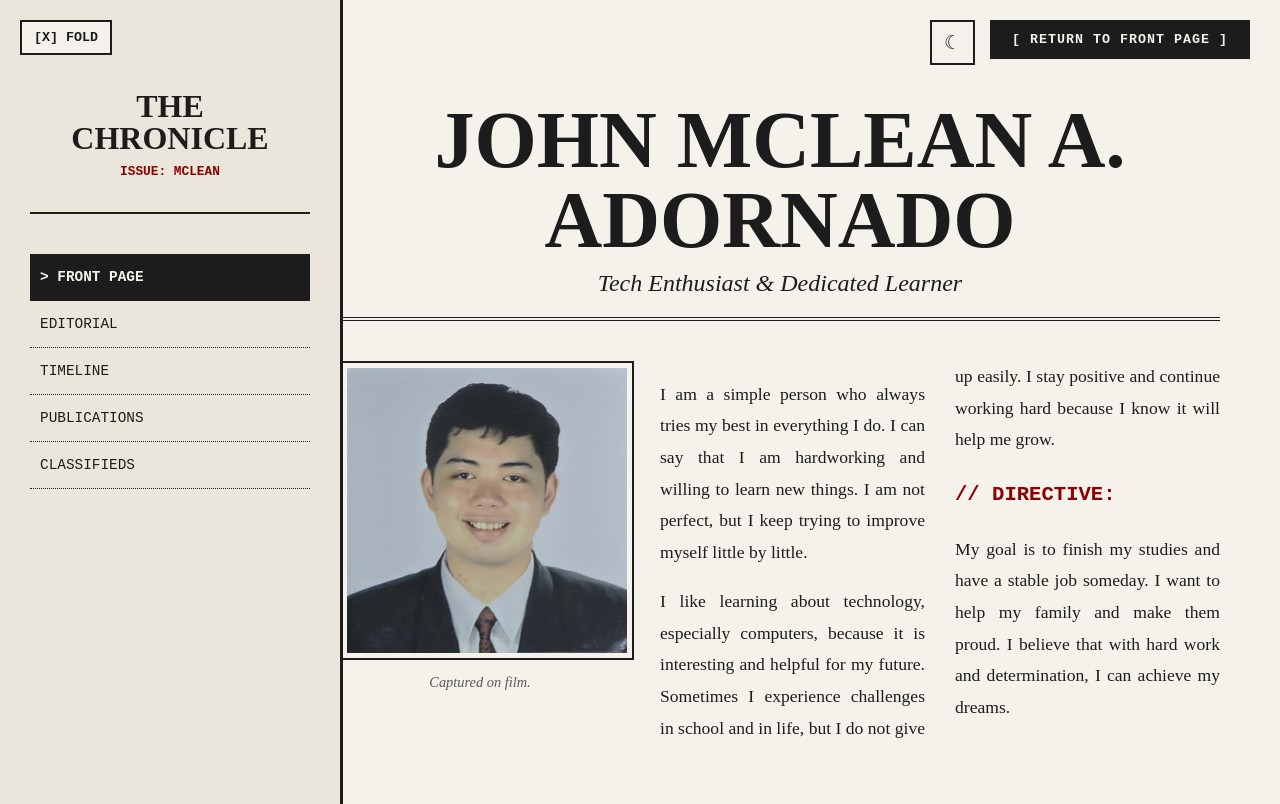
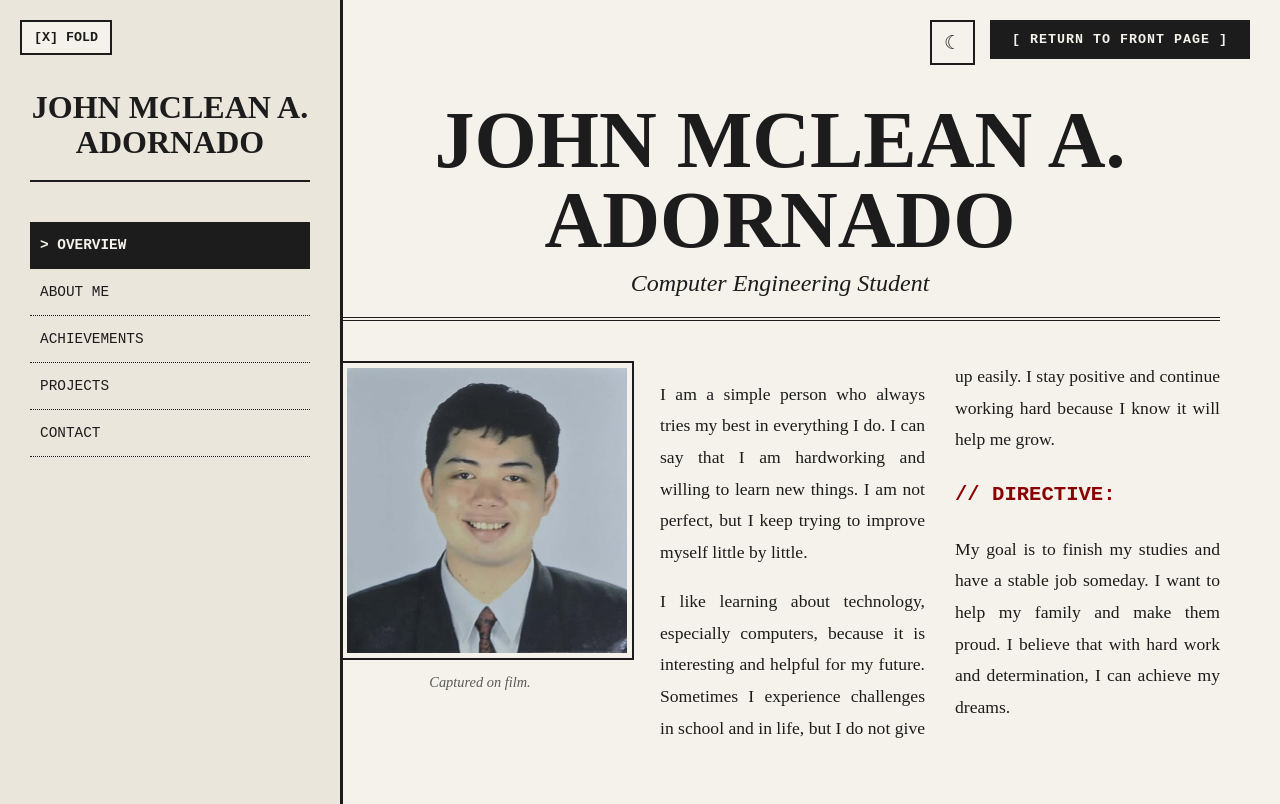
Before and after one commit to mmbtoledo/portfolio-invite, a React (Vite) app: page /member-three in a window 1280 px wide. Built offline with nearby package versions, Linux system fonts and the light colour scheme.

Commit message:
Home page

```diff
--- a/src/Home.jsx
+++ b/src/Home.jsx
@@ -38,7 +38,7 @@ function Home() {
     {
       id: 'No. 01',
       name: 'Jei Ervin R. Icalabis',
-      role: 'Hardware Specialist',
+      role: 'Computer Engineering Student',
       desc: 'A dedicated artisan with a profound interest in the mechanical and the electrical. Eager to unearth the workings of modern machinery and apply classic ingenuity.',
       skills: ['C++', 'HTML', 'CSS', 'PYTHON', 'HARDWARE'],
       path: '/member-one',
@@ -47,7 +47,7 @@ function Home() {
     {
       id: 'No. 02',
       name: 'Michael Benedict F. Toledo',
-      role: 'Computer Engineering',
+      role: 'Computer Engineering Student',
       desc: 'A scholar of technology and system architecture. Enjoys exploring the delicate interface between hardware and software, safeguarding systems like an archivist.',
       skills: ['C++', 'PYTHON', 'JAVA', 'MYSQL', 'NETWORKING'],
       path: '/member-two',
@@ -56,7 +56,7 @@ function Home() {
     {
       id: 'No. 03',
       name: 'John Mclean A. Adornado',
-      role: 'Tech Enthusiast & Learner',
+      role: 'Computer Engineering Student',
       desc: 'A steadfast apprentice of the digital age who endeavors to master his craft. Focused on building a solid foundation of knowledge to endure the test of time.',
       skills: ['HTML', 'CSS', 'C++', 'TROUBLESHOOTING', 'LOGIC'],
       path: '/member-three',
@@ -94,10 +94,10 @@ function Home() {
         <div style={{ display: 'flex', justifyContent: 'space-between', alignItems: 'flex-start', marginBottom: '80px', paddingLeft: '40px' }}>
           <motion.div initial={{ opacity: 0, x: -20 }} animate={{ opacity: 1, x: 0 }} transition={{ duration: 1 }}>
             <p style={{ fontFamily: '"Courier New", monospace', letterSpacing: '2px', fontSize: '0.85rem', color: theme.textMuted, margin: '0 0 15px 0', textTransform: 'uppercase' }}>
-              Archive / Batch 2026 / Group IV
+              Archive / Group IV
             </p>
             <h1 style={{ fontSize: '4.5rem', margin: '0', fontWeight: 'normal', color: theme.textMain, lineHeight: '1.1' }}>
-              The Team <br/> <span style={{ fontStyle: 'italic', color: theme.accent }}>Dossier</span>
+              The Team's <br/> <span style={{ fontStyle: 'italic', color: theme.accent }}>Portfolio</span>
             </h1>
           </motion.div>
 
--- a/src/MemberThree.jsx
+++ b/src/MemberThree.jsx
@@ -2,6 +2,13 @@ import { useState } from 'react';
 import { Link } from 'react-router-dom';
 import { motion, AnimatePresence } from 'framer-motion';
 import mcleanImg from './assets/2.2.jpg';
+
+// --- IMPORT CERTIFICATES FROM MemberThree FOLDER ---
+import cert1 from './MemberThree/Conduct Award.jpg';
+import cert2 from './MemberThree/Honesty Award.jpg';
+import cert3 from './MemberThree/Marian Award.jpg';
+import cert4 from './MemberThree/Most Active Participation Award.jpg';
+import cert5 from './MemberThree/Squal Goals Certificate.jpg';
 
 function MemberThree() {
   const [activeTab, setActiveTab] = useState('home');
@@ -30,45 +37,48 @@ function MemberThree() {
 
   const theme = isDarkMode ? darkTheme : lightTheme;
 
+  // Updated Tab Order and Labels
   const tabs = [
-    { id: 'home', label: 'Front Page' },
-    { id: 'about', label: 'Editorial' },
-    { id: 'journey', label: 'Timeline' },
-    { id: 'projects', label: 'Publications' },
-    { id: 'connect', label: 'Classifieds' }
+    { id: 'home', label: 'Overview' },
+    { id: 'about', label: 'About Me' },
+    { id: 'journey', label: 'Achievements' },
+    { id: 'projects', label: 'Projects' },
+    { id: 'connect', label: 'Contact' }
   ];
 
-  // Data populated from Portfolio
+  // Data populated from Portfolio using exact certificate images
   const timelineData = [
-    { id: 1, img: mcleanImg, title: 'Project Management', date: 'Academic Milestone', desc: 'Consistently completed school projects on time, demonstrating strong time management and responsibility.' },
-    { id: 2, img: mcleanImg, title: 'Technical Proficiency', date: 'Skill Development', desc: 'Significantly improved skills in using computers, moving beyond basics into structured learning.' },
-    { id: 3, img: mcleanImg, title: 'Hardware Diagnostics', date: 'Skill Development', desc: 'Learned basic troubleshooting in computers, gaining the ability to identify and resolve common technical issues.' },
-    { id: 4, img: mcleanImg, title: 'Continuous Growth', date: 'Academic Milestone', desc: 'Finished tasks and assignments with maximum effort, continually studying and improving technical skills.' },
+    { id: 1, img: cert1, title: 'Conduct Award', date: 'Academic Milestone', desc: 'Recognized for excellent behavior, strong moral principles, and serving as a role model to peers.' },
+    { id: 2, img: cert2, title: 'Honesty Award', date: 'Academic Milestone', desc: 'Awarded for demonstrating integrity, truthfulness, and trustworthy character within the academic community.' },
+    { id: 3, img: cert3, title: 'Marian Award', date: 'Academic Milestone', desc: 'Honored with the Marian Award for embodying the core values and spirit of the institution.' },
+    { id: 4, img: cert4, title: 'Most Active Participation Award', date: 'Academic Milestone', desc: 'Acknowledged for consistent enthusiasm, engagement, and active involvement in school activities.' },
+    { id: 5, img: cert5, title: 'Squad Goals Certificate', date: 'Team Achievement', desc: 'A special recognition highlighting teamwork, collaboration, and collective success with peers.' },
   ];
 
+  // Updated Publications Data with Actual GitHub Repositories
   const publicationsData = [
     {
       id: 1,
-      title: 'Software Fundamentals',
-      category: 'PROGRAMMING',
-      desc: 'Engaged in basic programming and coding activities, developing simple programs using C++, HTML, and CSS.',
-      codeLink: 'https://github.com/',
+      title: 'Interactive Dashboard',
+      category: 'WEB DEVELOPMENT',
+      desc: 'A dynamic interface designed to streamline data visualization and user management through an interactive dashboard layout.',
+      codeLink: 'https://github.com/mjmadornado-byte/Dashboard',
       siteLink: null,
     },
     {
       id: 2,
-      title: 'Hardware Assembly',
-      category: 'SYSTEM ARCHITECTURE',
-      desc: 'Gained hands-on experience in learning how to build and set up basic computer systems.',
-      codeLink: null,
+      title: 'University Enrollment Portal',
+      category: 'SYSTEMS ENGINEERING',
+      desc: 'A comprehensive academic portal engineered to facilitate and manage the student enrollment process efficiently.',
+      codeLink: 'https://github.com/mjmadornado-byte/university',
       siteLink: null,
     },
     {
       id: 3,
-      title: 'Tech-Driven Research',
-      category: 'ACADEMIC PROJECTS',
-      desc: 'Completed various school projects related to technology, researching and applying new technological concepts.',
-      codeLink: null,
+      title: 'Crypto Pulse',
+      category: 'FINTECH',
+      desc: 'A cryptocurrency tracking platform built to provide real-time data, market trends, and analytical insights.',
+      codeLink: 'https://github.com/mjmadornado-byte/crypto-pulseee',
       siteLink: null,
     }
   ];
@@ -118,8 +128,9 @@ function MemberThree() {
             style={{ width: '280px', backgroundColor: theme.panel, borderRight: `3px solid ${theme.border}`, padding: '90px 30px 30px 30px', display: 'flex', flexDirection: 'column', zIndex: 40, position: 'fixed', height: '100vh', overflowY: 'auto' }}
           >
             <div style={{ marginBottom: '40px', textAlign: 'center', borderBottom: `2px solid ${theme.border}`, paddingBottom: '20px' }}>
-              <h2 style={{ margin: '0', fontFamily: '"Playfair Display", serif', fontSize: '2rem', textTransform: 'uppercase', lineHeight: '1' }}>THE <br/>CHRONICLE</h2>
-              <p style={{ fontFamily: '"Courier New", monospace', fontSize: '0.8rem', marginTop: '10px', color: theme.accent, fontWeight: 'bold' }}>ISSUE: MCLEAN</p>
+              <h2 style={{ margin: '0', fontFamily: '"Playfair Display", serif', fontSize: '2rem', textTransform: 'uppercase', lineHeight: '1.1' }}>
+                John Mclean A. Adornado
+              </h2>
             </div>
 
             <div style={{ display: 'flex', flexDirection: 'column', gap: '0' }}>
@@ -140,13 +151,13 @@ function MemberThree() {
       <div style={{ flex: 1, marginLeft: isSidebarOpen ? '280px' : '0', transition: 'margin-left 0.4s ease', padding: '100px 60px 60px 60px', position: 'relative', display: 'flex', justifyContent: 'center' }}>
         <AnimatePresence mode="wait">
 
-          {/* HOME TAB */}
+          {/* HOME / OVERVIEW TAB */}
           {activeTab === 'home' && (
             <motion.div key="home" variants={contentVariants} initial="hidden" animate="visible" exit="exit" style={{ maxWidth: '1000px', width: '100%', margin: '0 auto' }}>
 
               <div style={{ borderBottom: `4px double ${theme.border}`, paddingBottom: '20px', marginBottom: '40px', textAlign: 'center' }}>
                 <h1 style={{ fontSize: '5rem', margin: '0', fontFamily: '"Playfair Display", serif', textTransform: 'uppercase', lineHeight: '1' }}>John McLean A. Adornado</h1>
-                <p style={{ fontSize: '1.5rem', margin: '10px 0 0 0', fontStyle: 'italic' }}>Tech Enthusiast & Dedicated Learner</p>
+                <p style={{ fontSize: '1.5rem', margin: '10px 0 0 0', fontStyle: 'italic' }}>Computer Engineering Student</p>
               </div>
 
               <div style={{ display: 'grid', gridTemplateColumns: '1fr 2fr', gap: '40px' }}>
@@ -165,12 +176,12 @@ function MemberThree() {
             </motion.div>
           )}
 
-          {/* EDITORIAL (ABOUT) TAB */}
+          {/* EDITORIAL / ABOUT ME TAB */}
           {activeTab === 'about' && (
             <motion.div key="about" variants={contentVariants} initial="hidden" animate="visible" exit="exit" style={{ maxWidth: '900px', width: '100%' }}>
               <div style={{ borderBottom: `2px solid ${theme.border}`, paddingBottom: '20px', marginBottom: '30px' }}>
                  <p style={{ fontFamily: '"Courier New", monospace', color: theme.muted, textTransform: 'uppercase', fontSize: '0.8rem', margin: '0 0 10px 0' }}>COLUMN I.</p>
-                 <h1 style={{ fontFamily: '"Playfair Display", serif', color: theme.text, fontSize: '3.5rem', margin: 0, textTransform: 'uppercase' }}>The Editorial</h1>
+                 <h1 style={{ fontFamily: '"Playfair Display", serif', color: theme.text, fontSize: '3.5rem', margin: 0, textTransform: 'uppercase' }}>About Me</h1>
               </div>
 
               <div style={{ backgroundColor: theme.panel, border: `2px solid ${theme.border}`, padding: '40px', columnCount: 2, columnGap: '40px', fontSize: '1.1rem', lineHeight: '1.9', textAlign: 'justify' }}>
@@ -181,11 +192,11 @@ function MemberThree() {
             </motion.div>
           )}
 
-          {/* TIMELINE (ACHIEVEMENTS) TAB */}
+          {/* TIMELINE / ACHIEVEMENTS TAB */}
           {activeTab === 'journey' && (
             <motion.div key="journey" variants={contentVariants} initial="hidden" animate="visible" exit="exit" style={{ maxWidth: '1000px', width: '100%' }}>
                <div style={{ borderBottom: `4px double ${theme.border}`, paddingBottom: '10px', marginBottom: '40px', textAlign: 'center' }}>
-                 <h1 style={{ fontFamily: '"Playfair Display", serif', color: theme.text, fontSize: '3rem', margin: 0, textTransform: 'uppercase' }}>Historical Timeline</h1>
+                 <h1 style={{ fontFamily: '"Playfair Display", serif', color: theme.text, fontSize: '3rem', margin: 0, textTransform: 'uppercase' }}>Achievements</h1>
                  <p style={{ fontFamily: '"Courier New", monospace', color: theme.accent, fontSize: '1rem', marginTop: '10px', fontWeight: 'bold' }}>// DOCUMENTED MILESTONES</p>
                </div>
 
@@ -225,11 +236,11 @@ function MemberThree() {
             </motion.div>
           )}
 
-          {/* PUBLICATIONS (PROJECTS) TAB */}
+          {/* PUBLICATIONS / PROJECTS TAB */}
           {activeTab === 'projects' && (
              <motion.div key="projects" variants={contentVariants} initial="hidden" animate="visible" exit="exit" style={{ maxWidth: '1000px', width: '100%' }}>
                <div style={{ borderBottom: `4px double ${theme.border}`, paddingBottom: '10px', marginBottom: '40px', textAlign: 'center' }}>
-                 <h1 style={{ fontFamily: '"Playfair Display", serif', color: theme.text, fontSize: '3rem', margin: 0, textTransform: 'uppercase' }}>Publications & Works</h1>
+                 <h1 style={{ fontFamily: '"Playfair Display", serif', color: theme.text, fontSize: '3rem', margin: 0, textTransform: 'uppercase' }}>Projects</h1>
                  <p style={{ fontFamily: '"Courier New", monospace', color: theme.accent, fontSize: '1rem', marginTop: '10px', fontWeight: 'bold' }}>// CATALOG OF PROJECTS</p>
                </div>
 
@@ -275,34 +286,36 @@ function MemberThree() {
              </motion.div>
           )}
 
-          {/* CLASSIFIEDS (CONNECT) TAB */}
+          {/* CLASSIFIEDS / CONTACT TAB */}
           {activeTab === 'connect' && (
             <motion.div key="connect" variants={contentVariants} initial="hidden" animate="visible" exit="exit" style={{ maxWidth: '800px', width: '100%' }}>
               <div style={{ textAlign: 'center', marginBottom: '40px', borderBottom: `4px double ${theme.border}`, paddingBottom: '20px' }}>
-                <h1 style={{ fontFamily: '"Playfair Display", serif', color: theme.text, fontSize: '3rem', margin: '0', textTransform: 'uppercase' }}>Classifieds</h1>
+                <h1 style={{ fontFamily: '"Playfair Display", serif', color: theme.text, fontSize: '3rem', margin: '0', textTransform: 'uppercase' }}>Contact</h1>
                 <p style={{ fontFamily: '"Courier New", monospace', color: theme.muted, fontSize: '1rem', marginTop: '10px' }}>// CONTACT & INQUIRIES</p>
               </div>
 
               <div style={{ border: `2px solid ${theme.border}`, padding: '10px', backgroundColor: theme.panel }}>
                 <div style={{ border: `1px solid ${theme.text}`, padding: '40px', display: 'flex', flexDirection: 'column', gap: '30px' }}>
 
-                  {/* Ad Block 1 */}
-                  <div style={{ borderBottom: `2px dashed ${theme.border}`, paddingBottom: '20px' }}>
-                    <h2 style={{ fontFamily: '"Playfair Display", serif', fontSize: '2rem', margin: '0 0 10px 0', textTransform: 'uppercase' }}>WANTED: Opportunities</h2>
+                  {/* Ad Block 1 - Updated to Contact Information */}
+                  <div style={{ borderBottom: `2px dashed ${theme.border}`, paddingBottom: '20px', marginBottom: '10px' }}>
+                    <h2 style={{ fontFamily: '"Playfair Display", serif', fontSize: '2rem', margin: '0 0 10px 0', textTransform: 'uppercase' }}>Contact Information</h2>
                     <p style={{ fontSize: '1.1rem', lineHeight: '1.6' }}>
-                      Highly motivated student seeking challenges in programming and systems development. Will trade hard work, responsibility, and a willingness to learn for experience and knowledge.
+                      Feel free to reach out for collaborations, project inquiries, or just to say hello. I am always open to discussing new opportunities in software engineering and connecting with fellow tech enthusiasts.
                     </p>
                   </div>
 
-                  {/* Ad Block 2 */}
+                  {/* Ad Block 2 - Updated with User Data */}
                   <div style={{ display: 'grid', gridTemplateColumns: '1fr 1fr', gap: '20px' }}>
                     <div>
                       <h3 style={{ fontFamily: '"Courier New", monospace', fontSize: '1.1rem', margin: '0 0 10px 0', color: theme.accent, fontWeight: 'bold' }}>DIRECT LINE:</h3>
+                      <p style={{ margin: '0 0 5px 0', fontSize: '1rem' }}>Email: <a href="mailto:mjmadornado@tip.edu.ph" style={{ color: theme.text, textDecoration: 'underline' }}>mjmadornado@tip.edu.ph</a></p>
                       <p style={{ margin: '0 0 5px 0', fontSize: '1rem' }}>Location: Infanta, Quezon</p>
                     </div>
                     <div>
                       <h3 style={{ fontFamily: '"Courier New", monospace', fontSize: '1.1rem', margin: '0 0 10px 0', color: theme.accent, fontWeight: 'bold' }}>SOCIAL TELEGRAPH:</h3>
-                      <p style={{ margin: '0 0 5px 0', fontSize: '1rem' }}>Github: <a href="#" style={{ color: theme.text, textDecoration: 'underline' }}>@johndoe</a></p>
+                      <p style={{ margin: '0 0 5px 0', fontSize: '1rem' }}>Github: <a href="https://github.com/mjmadornado-byte" target="_blank" rel="noopener noreferrer" style={{ color: theme.text, textDecoration: 'underline' }}>@mjmadornado-byte</a></p>
+                      <p style={{ margin: '0 0 5px 0', fontSize: '1rem' }}>Facebook: <a href="https://www.facebook.com/johnmclean.adornado2221" target="_blank" rel="noopener noreferrer" style={{ color: theme.text, textDecoration: 'underline' }}>John Mclean Adornado</a></p>
                     </div>
                   </div>
 
```
